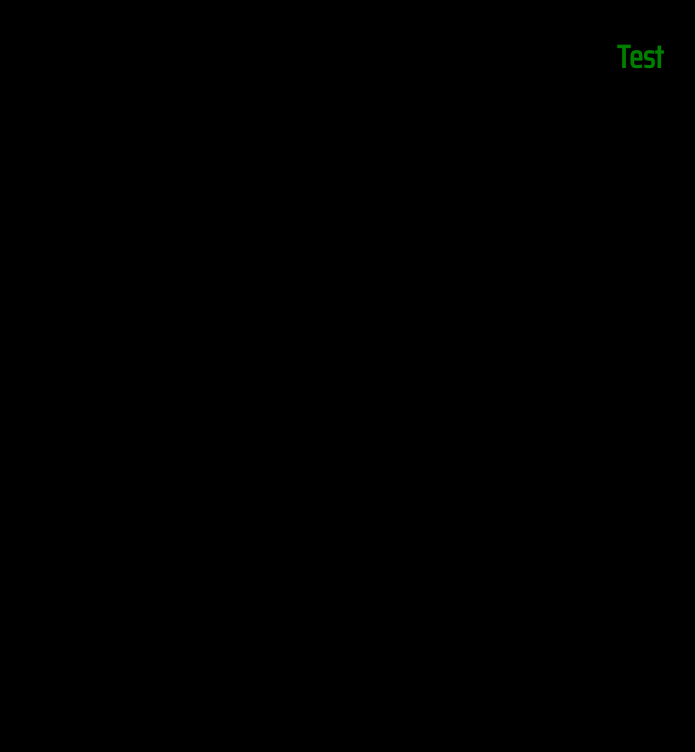
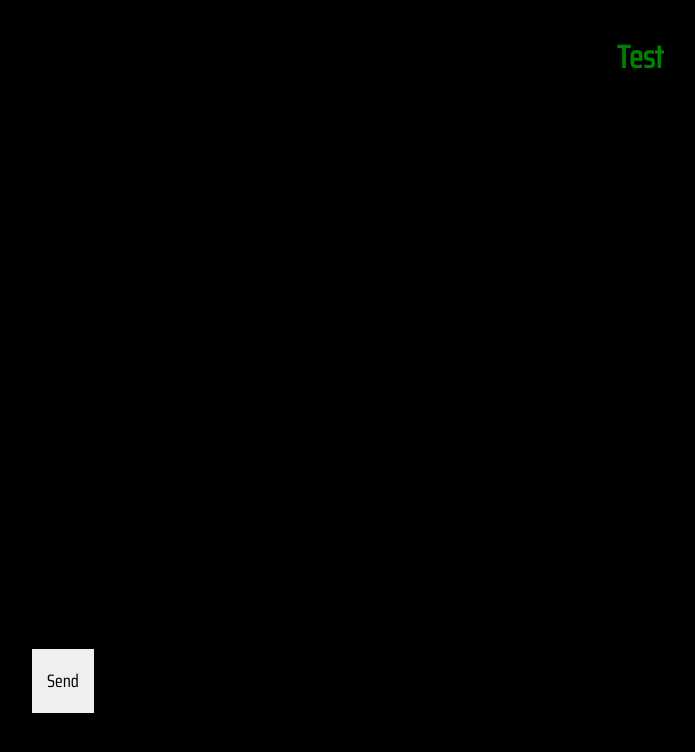
Before and after one commit to IlyaKrapivnoy/console_app, a React (Create React App) app: page / in a window 1280 px wide. Shown: the top 752 px of the page, without its empty margins (0-695 px from the left). Built offline with nearby package versions, Linux system fonts and the light colour scheme.

Commit message:
add StyledButton

```diff
--- a/src/App.js
+++ b/src/App.js
@@ -1,4 +1,5 @@
 import styled from 'styled-components';
+import Button from './components/Button';
 import Console from './components/Console';
 import Flex from './components/Flex';
 import Title from './components/Title';
@@ -17,6 +18,7 @@ function App() {
                 <Title color={'green'}>Test</Title>
             </Flex>
             <Console />
+            <Button>Send</Button>
         </AppWrapper>
     );
 }
--- /dev/null
+++ b/src/components/Button.jsx
@@ -0,0 +1,18 @@
+import React from 'react';
+import styled from 'styled-components';
+
+const StyledButton = styled.button`
+    border: none;
+    padding: 18px 15px;
+    font-size: 18px;
+    cursor: pointer;
+    &:focus {
+        outline: none;
+    }
+`;
+
+const Button = (props) => {
+    return <StyledButton {...props} />;
+};
+
+export default Button;
```
